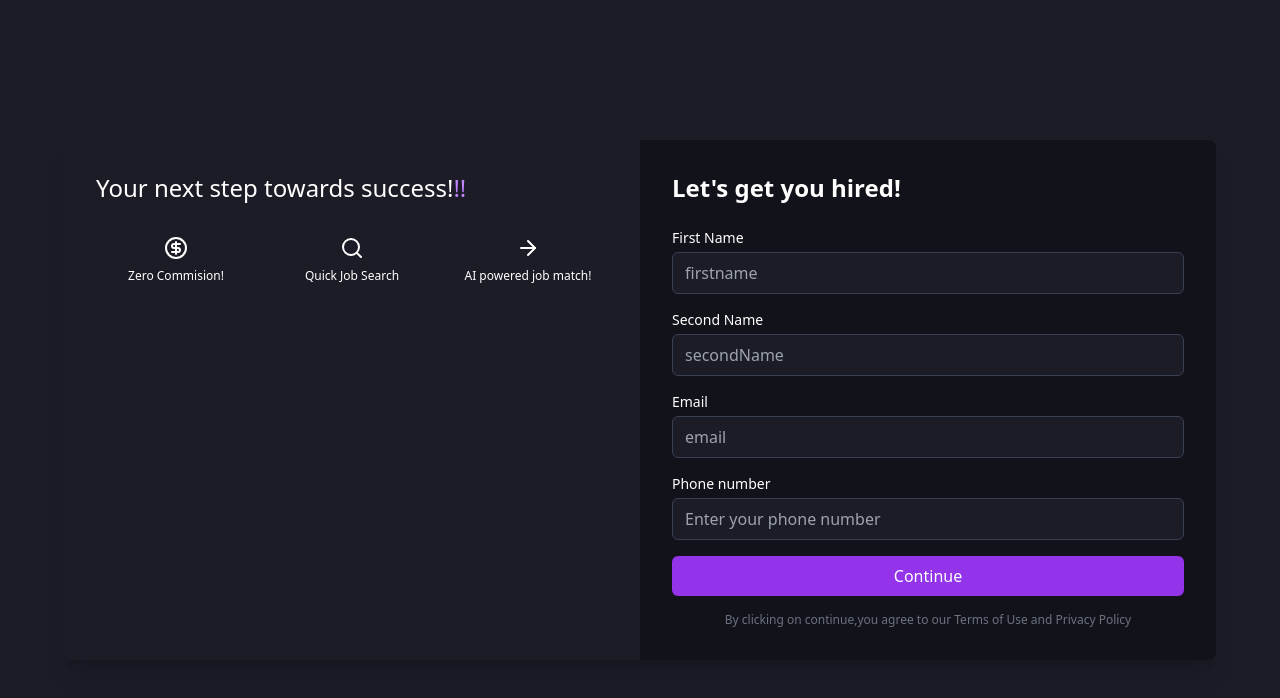
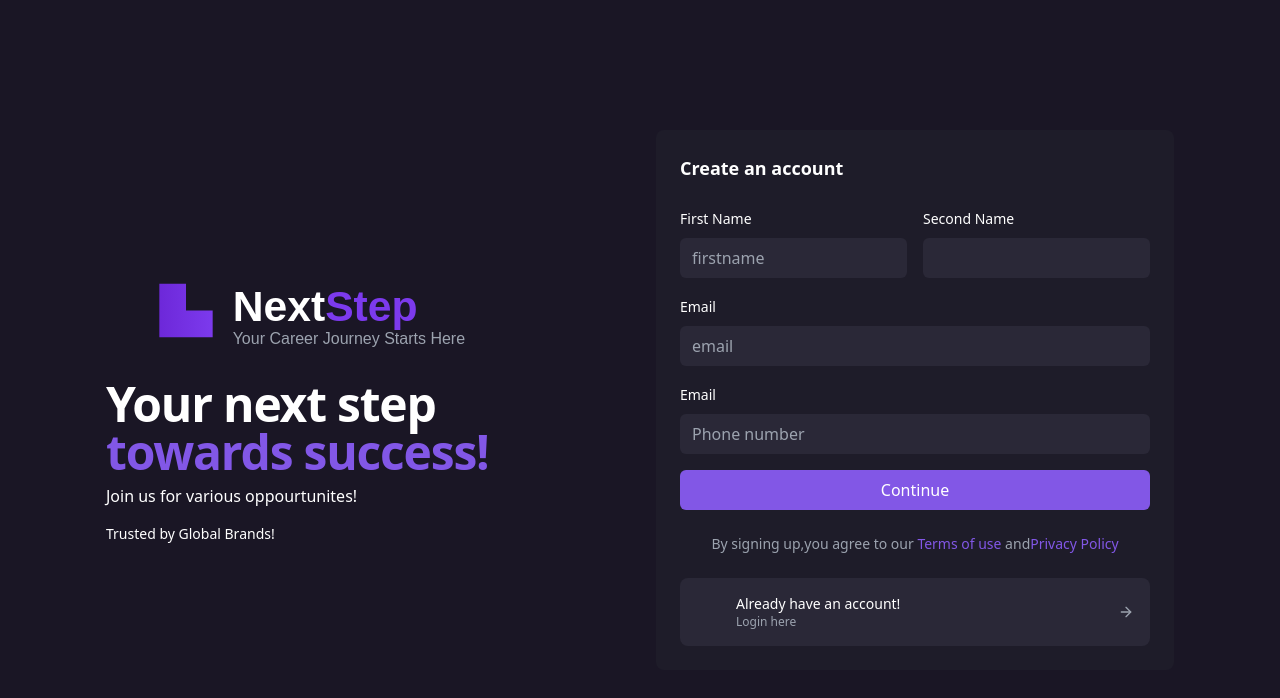
Before and after one commit to Harisankar705/Nextstep-frontend, a React (Vite) app: page /signup in a window 1280 px wide. Shown: the top 698 px of the page. Built offline with nearby package versions, Linux system fonts and the light colour scheme.

Commit message:
registeration frontend completed

```diff
--- a/package.json
+++ b/package.json
@@ -16,6 +16,7 @@
     "lucide-react": "^0.456.0",
     "react": "^18.3.1",
     "react-dom": "^18.3.1",
+    "react-icons": "^5.3.0",
     "react-router-dom": "^6.28.0",
     "tailwind-merge": "^2.5.4",
     "tailwindcss": "^3.4.14"
--- a/src/App.tsx
+++ b/src/App.tsx
@@ -2,6 +2,8 @@ import React from 'react'
 import { BrowserRouter as Router,Routes,Route } from 'react-router-dom'
 import Login from './pages/candidate/Login.tsx'
 import Signup from './pages/candidate/Signup.tsx'
+import EmployerLogin from './pages/employer/EmployerLogin.tsx'
+import EmployerSignup from './pages/employer/EmployerSignup.tsx'
 const App = () => {
   return (
     <div>
@@ -9,6 +11,8 @@ const App = () => {
         <Routes>
           <Route path='/login' element={<Login/>}/>
           <Route path='/signup' element={<Signup/>}/>
+          <Route path='/employerlogin' element={<EmployerLogin/>}/>
+          <Route path='/employersignup' element={<EmployerSignup/>}/>
           </Routes>
       </Router>
 
--- /dev/null
+++ b/src/components/Logo.tsx
@@ -0,0 +1,43 @@
+import React from 'react'
+
+interface LogoProps {
+  width?: number | string
+  height?: number | string
+  className?: string
+}
+
+export const Logo: React.FC<LogoProps> = ({ width = 300, height = 80, className = '' }) => {
+  return (
+    <svg
+      xmlns="http://www.w3.org/2000/svg"
+      viewBox="0 0 300 80"
+      width={width}
+      height={height}
+      className={className}
+    >
+      <defs>
+        <linearGradient id="gradient" x1="0%" y1="0%" x2="100%" y2="0%">
+          <stop offset="0%" style={{ stopColor: '#6D28D9', stopOpacity: 1 }} />
+          <stop offset="100%" style={{ stopColor: '#7C3AED', stopOpacity: 1 }} />
+        </linearGradient>
+      </defs>
+
+      <path
+        d="M40 20 L60 20 L60 40 L80 40 L80 60 L40 60 Z"
+        fill="url(#gradient)"
+        className="logo-symbol"
+      />
+
+
+
+      <text x="95" y="48" fontFamily="Arial" fontWeight="bold" fontSize="32" fill="#FFFFFF">
+        Next
+        <tspan fill="#7C3AED">Step</tspan>
+      </text>
+
+      <text x="95" y="65" fontFamily="Arial" fontSize="12" fill="#9CA3AF">
+        Your Career Journey Starts Here
+      </text>
+    </svg>
+  )
+}
--- a/src/pages/candidate/Login.tsx
+++ b/src/pages/candidate/Login.tsx
@@ -1,13 +1,19 @@
 import React from "react";
-
 import { ArrowRight } from "lucide-react";
+import { Logo } from "../../components/Logo";
+import { useNavigate } from "react-router-dom";
 
 const Login = () => {
+  const navigate=useNavigate()
+  const handleSignupClick=()=>{
+    navigate('/signup')
+  }
   return (
     <div className="min-h-screen w-full bg-[#1a1625] text-white flex items-center justify-center">
       <div className="container max-w-[1100px] px-4">
         <div className=" grid grid-cols-1 gap-8 lg:grid-cols-2">
           <div className="flex flex-col justify-center space-y-4">
+            <Logo width={400} height={107} className="mb-4" />
             <div className="space-y-2">
               <h1 className="text-4xl font-bold tracking-tight lg:text-5xl">
                 Hiring Done <span className="text-[#8257e7]">right</span>
@@ -67,7 +73,7 @@ const Login = () => {
             <div className="flex items-center gap-2 rounded-lg bg-[#2a2837] p-4">
               <div className="h-8 w-8 rounded-lg bg-[#1e129]" />
               <div className="flex-1">
-                <p className="text-sm">Explore Jobs</p>
+                <p className="text-sm cursor-pointer" onClick={handleSignupClick}>Already have an account</p>
                 <p className="text-xs text-gray-400">Signup</p>
               </div>
               <ArrowRight className="h-4 w-4 text-gray-400" />
--- a/src/pages/candidate/Signup.tsx
+++ b/src/pages/candidate/Signup.tsx
@@ -1,105 +1,100 @@
 import React from "react";
-import { CircleDollarSign, Search, ArrowRight } from "lucide-react";
+import { ArrowRight } from "lucide-react";
+import { Logo } from "../../components/Logo";
+import { useNavigate } from "react-router-dom";
+
 const Signup = () => {
+  const navigate = useNavigate();
+  const handleLoginClick = () => {
+    navigate("/login");
+  };
   return (
-    <div className="min-h-screen bg-[#1c1c27] p-4 flex items-center justify-center">
-      <div className="w-full max-w-6xl bg-[#1c1c27] text-white rounded-lg overflow-hidden shadow-xl">
-        <div className="flex flex-col md:flex-row">
-          <div className="flex-1 p-8">
-            <div className="mb-8">
-              <p className="text-2xl font-light">
-                Your next step towards success!
-                <span className="text-purple-400">!!</span>
-              </p>
+    <div className="min-h-screen w-full bg-[#1a1625] text-white flex items-center justify-center">
+      <div className="container max-w-[1100px] px-4">
+        <div className="grid grid-cols-1 gap-8 lg:grid-cols-2">
+          <div className=" flex flex-col justify-center space-y-4">
+            <div className="space-y-2">
+              <Logo width={400} height={107} className="mb-4" />
+              <h1 className="text-4xl font-bold tracking-tight lg:text-5xl">
+                Your next step{"  "}
+                <span className="text-[#8257e7]">towards success!</span>
+              </h1>
+              <p className="text-muted">Join us for various oppourtunites!</p>
             </div>
-            <div className="grid grid-cols-3 gap-4">
-              {[
-                { icon: CircleDollarSign, text: "Zero Commision!" },
-                { icon: Search, text: "Quick Job Search" },
-                { icon: ArrowRight, text: "AI powered job match!" },
-              ].map((item, index) => (
-                <button
-                  key={index}
-                  className="flex flex-col items-center justify-center gap-2 border-gray-700 rounded-lg hover:bg-gray-700 transition-colors"
-                >
-                  {React.createElement(item.icon,{className:'w-6 h-6'})}
-                  <span className="text-center text-xs">{item.text}</span>
-                </button>
-              ))}
-            </div>
+            <p className="text-sm text-muted-foreground">
+              Trusted by Global Brands!
+            </p>
           </div>
-          <div className="flex-1 p-8 bg-[#12121a]">
-            <h2 className="text-2xl font-semibold mb-6">Let's get you hired!</h2>
+          <div className="bg-[#1e1c29] rounded-lg p-6 space-y-6">
+            <h2 className="text-lg font-semibold ">Create an account</h2>
             <form className="space-y-4">
-              <div className=" grid grid-cols  gap-4">
-                <div>
-                  <label
-                    htmlFor="firstname"
-                    className="block text-sm font-medium mb-1"
-                  >
+              <div className=" grid grid-cols-1 lg:grid-cols-2  gap-4">
+                <div className="space-y-2">
+                  <label htmlFor="firstname" className="text-sm">
                     First Name
                   </label>
                   <input
                     type="text"
                     id="firstName"
                     placeholder="firstname"
-                    className="w-full px-3 py-2 bg-[#1c1c27] border border-gray-700 rounded-md focus:outline-none focus:ring-2 focus:ring-purple-600"
+                    className="w-full px-3 py-2 bg-[#2a2837] rounded-md text-white placeholder-gray-400 focus:outline-none focus:ring-[#8257e6]"
                   />
                 </div>
-                <div>
-                  <label
-                    htmlFor="secondName"
-                    className="block text-sm font-medium mb-1"
-                  >
+                <div className="space-y-2">
+                  <label htmlFor="secondName" className="text-sm">
                     Second Name
                   </label>
                   <input
                     type="text"
                     id="secondName"
-                    placeholder="secondName"
-                    className="w-full px-3 py-2 bg-[#1c1c27] border border-gray-700 rounded-md focus:outline-none focus:ring-2 focus:ring-purple-600"
+                    className="w-full px-3 py-2 bg-[#2a2837] rounded-md text-white placeholder-gray-400 focus:outline-none focus:ring-[#8257e6]"
                   />
                 </div>
               </div>
-              <div>
-                <label
-                  htmlFor="email"
-                  className="block text-sm font-medium mb-1"
-                >
+              <div className="space-y-2">
+                <label htmlFor="email" className="text-sm">
                   Email
                 </label>
                 <input
-                  type="email"
+                  type="text"
                   id="email"
                   placeholder="email"
-                  className="w-full px-3 py-2 bg-[#1c1c27] border border-gray-700 rounded-md focus:outline-none focus:ring-2 focus:ring-purple-600"
+                  className="w-full px-3 py-2 bg-[#2a2837] rounded-md text-white placeholder-gray-400 focus:outline-none focus:ring-[#8257e6]"
                 />
               </div>
-              <div>
-                <label
-                  htmlFor="phone number"
-                  className="block text-sm font-medium mb-1"
-                >
-                  Phone number
+              <div className="space-y-2">
+                <label htmlFor="phone" className="text-sm">
+                  Email
                 </label>
                 <input
                   type="number"
                   id="phonenumber"
-                  placeholder="Enter your phone number"
-                  className="w-full px-3 py-2 bg-[#1c1c27] border border-gray-700 rounded-md focus:outline-none focus:ring-2 focus:ring-purple-600"
+                  placeholder="Phone number"
+                  className="w-full px-3 py-2 bg-[#2a2837] rounded-md text-white placeholder-gray-400 focus:outline-none focus:ring-[#8257e6]"
                 />
               </div>
               <button
                 type="submit"
-                className="w-full px-3 py-2 bg-purple-600 rounded-md hover:bg-purple-700 transition-colors"
+                className="w-full py-2 bg-[#8257e6] rounded-md hover:bg-[#82576e]/90 transition-colors"
               >
                 Continue
               </button>
             </form>
-            <p className="mt-4 text-center text-xs text-gray-500">
-              By clicking on continue,you agree to our Terms of Use and Privacy
-              Policy
+            <p className="text-sm text-center text-gray-400">
+              By signing up,you agree to our {""}
+              <span className="text-[#8257e6]">Terms of use</span> and{""}
+              <span className="text-[#8257e6]">Privacy Policy</span>
             </p>
+            <div className="flex items-center gap-2 rounded-lg bg-[#2a2837] p-4">
+              <div className="h-8 w-8 rounded-lg bg-[#1e129]" />
+              <div className="flex-1">
+                <p className="text-sm">Already have an account!</p>
+                <p className="text-xs text-gray-400 cursor-pointer" onClick={handleLoginClick}>
+                  Login here
+                </p>
+              </div>
+              <ArrowRight className="h-4 w-4 text-gray-400" />
+            </div>
           </div>
         </div>
       </div>
--- /dev/null
+++ b/src/pages/employer/EmployerLogin.tsx
@@ -0,0 +1,83 @@
+import React from "react";
+import { FcGoogle } from "react-icons/fc";
+import { Logo } from "../../components/Logo";
+import { useNavigate } from "react-router-dom";
+
+const EmployerLogin = () => {
+  const navigate = useNavigate();
+  const handleSignup = () => {
+    navigate("/employersignup");
+  };
+  return (
+    <div className="min-h-screen w-full bg-[#111827] text-white flex items-center justify-center">
+      <div className="container max-w-[1100px] px-4">
+        <div className=" grid grid-cols-1 gap-8 lg:grid-cols-2">
+          <div className="flex flex-col justify-center space-y-4">
+            <Logo width={400} height={107} className="mb-4" />
+            <div className="space-y-2">
+              <h1 className="text-4xl font-bold tracking-tight lg:text-5xl -mt-5  ">
+                Find your perfect{" "}
+                <span className="text-[#0DD3B4]">Candidate</span>
+              </h1>
+            </div>
+            <p className="text-sm text-muted-foreground">
+              Trusted by Global Brands!
+            </p>
+          </div>
+          <div className="space-y-6">
+            <form className="space-y-2">
+              <div className="space-y-2">
+                <label className="text-sm" htmlFor="email">
+                  Email
+                </label>
+                <input
+                  id="email"
+                  placeholder="enter your email"
+                  className="w-full px-3 py-2 bg-transparent border border-gray-600 rounded-md focus:outline-none focus:ring-2 focus:ring-[#0DD3B4] focus:border-transparent"
+                  type="email"
+                />
+              </div>
+              <div className="space-y-2">
+                <label className="text-sm" htmlFor="password">
+                  password
+                </label>
+                <input
+                  id="password"
+                  placeholder="enter your password"
+                  className="w-full px-3 py-2 bg-transparent border border-gray-600 rounded-md focus:outline-none focus:ring-2 focus:ring-[#0DD3B4] focus:border-transparent"
+                  type="password"
+                />
+              </div>
+
+              <button
+                type="submit"
+                className="w-full bg-[#0DD3B4] text-black font-medium py-2 px-4 rounded-md hover:bg-[#0DD3B4]/90 transition-colors"
+              >
+                Login
+              </button>
+              <button
+                type="button"
+                className="w-full flex items-center justify-center space-x-2 bg-[#0DD3B4] text-black font-medium py-2 px-4 rounded-md hover:bg-[#0dd3b4]/90 transition-colors"
+              >
+                <FcGoogle className="w-4 h-4" />
+                <span className="text-sm">Login with Google!</span>
+              </button>
+            </form>
+            <div className="text-center text-sm">
+              <span className="text-gray-400">Don't have an Account! </span>
+              <button
+                onClick={handleSignup}
+                className="text-[#0dd3b4] hover:underline"
+              >
+                {" "}
+                Signup
+              </button>
+            </div>
+          </div>
+        </div>
+      </div>
+    </div>
+  );
+};
+
+export default EmployerLogin;
--- /dev/null
+++ b/src/pages/employer/EmployerSignup.tsx
@@ -0,0 +1,84 @@
+import React from "react";
+import { FcGoogle } from "react-icons/fc";
+import { Logo } from "../../components/Logo";
+import { useNavigate } from "react-router-dom";
+
+const EmployerSignup = () => {
+  const navigate = useNavigate();
+  const handleLogin = () => {
+    navigate("/employerlogin");
+  };
+  return (
+    <div className="min-h-screen w-full bg-[#111827] text-white flex items-center justify-center">
+      <div className="container max-w-[1100px] px-4">
+        <div className=" grid grid-cols-1 gap-8 lg:grid-cols-2">
+          <div className="flex flex-col justify-center space-y-4">
+            <Logo width={400} height={107} className="mb-4" />
+            <div className="space-y-2">
+              <h1 className="text-4xl font-bold tracking-tight lg:text-5xl">
+                Let's Find your perfect{" "}
+                <span className="text-[#0DD3B4]">Candidate</span>
+              </h1>
+            </div>
+            <p className="text-sm text-muted-foreground">
+              Trusted by Global Brands!
+            </p>
+          </div>
+          <div className="space-y-6">
+            <form className="space-y-2">
+              <div className="space-y-2">
+                <label className="text-sm" htmlFor="Company_name">
+                  Company's Name
+                </label>
+                <input
+                  id="company_name"
+                  placeholder="enter the company's name"
+                  className="w-full px-3 py-2 bg-transparent border border-gray-600 rounded-md focus:outline-none focus:ring-2 focus:ring-[#0DD3B4] focus:border-transparent"
+                  type="text"
+                />
+              </div>
+              <div className="space-y-2">
+                <label className="text-sm" htmlFor="email">
+                  Email
+                </label>
+                <input
+                  id="email"
+                  placeholder="enter your email"
+                  className="w-full px-3 py-2 bg-transparent border border-gray-600 rounded-md focus:outline-none focus:ring-2 focus:ring-[#0DD3B4] focus:border-transparent"
+                  type="email"
+                />
+              </div>
+
+              <button
+                type="submit"
+                className="w-full bg-[#0DD3B4] text-black font-medium py-2 px-4 rounded-md hover:bg-[#0DD3B4]/90 transition-colors"
+              >
+                Signup
+              </button>
+              <button
+                type="button"
+                className="w-full flex items-center justify-center space-x-2 bg-[#0DD3B4] text-black font-medium py-2 px-4 rounded-md hover:bg-[#0dd3b4]/90 transition-colors"
+              >
+                <FcGoogle className="w-4 h-4" />
+                <span className="text-sm">Signup with Google!</span>
+              </button>
+            </form>
+            <div className="text-center text-sm">
+              <span className="text-gray-400">
+                Already had a employer account!{" "}
+              </span>
+              <button
+                onClick={handleLogin}
+                className="text-[#0dd3b4] hover:underline"
+              >
+                Signup
+              </button>
+            </div>
+          </div>
+        </div>
+      </div>
+    </div>
+  );
+};
+
+export default EmployerSignup;
```
Also changed, not shown: nextstep-logo.svg (added), 1 other file (tests, documents, lock files or other folders).
